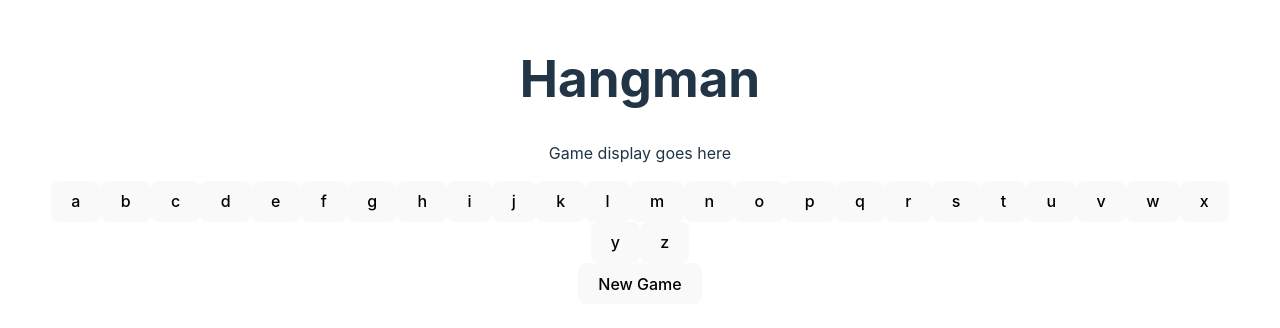
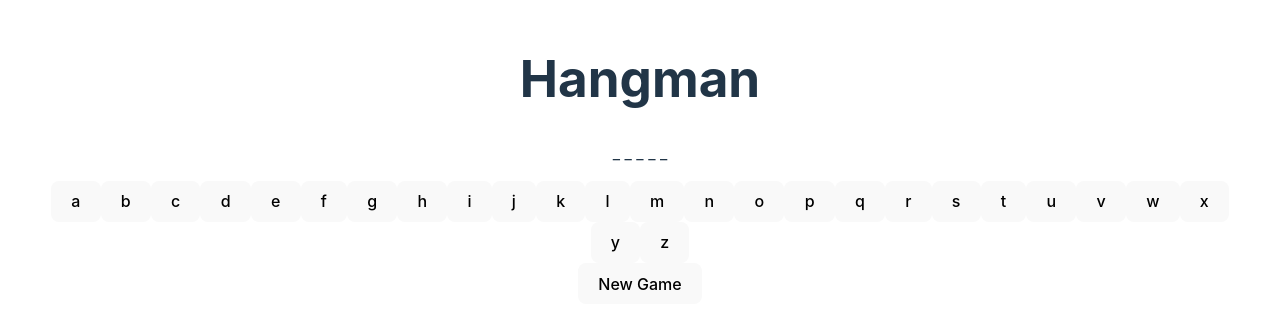
Before and after one commit to whalleyph/hangman-app, a React (Vite) app: page / in a window 1280 px wide. Shown: the part 240-568 px from the top of the page. Built offline with nearby package versions, Linux system fonts and the light colour scheme.

Commit message:
create hangman word

```diff
--- a/src/Game.jsx
+++ b/src/Game.jsx
@@ -1,6 +1,15 @@
 import React from "react";
 
 function Game() {
+  const [targetWord, setTargetWord] = React.useState("apple");
+  const [guessProgress, setGuessProgress] = React.useState(
+    generateInitialAnswerDisplay()
+  );
+
+  function generateInitialAnswerDisplay() {
+    return targetWord.split("").map((_ch) => "_");
+  }
+
   function createAlphabetButtons() {
     let alphabet = [
       "a",
@@ -35,7 +44,7 @@ function Game() {
 
   return (
     <>
-      <p>Game display goes here</p>
+      <p>{guessProgress.join(" ")}</p>
       <div className="alphabet-buttons">{createAlphabetButtons()}</div>
       <div className="new-game">
         <button>New Game</button>
```
